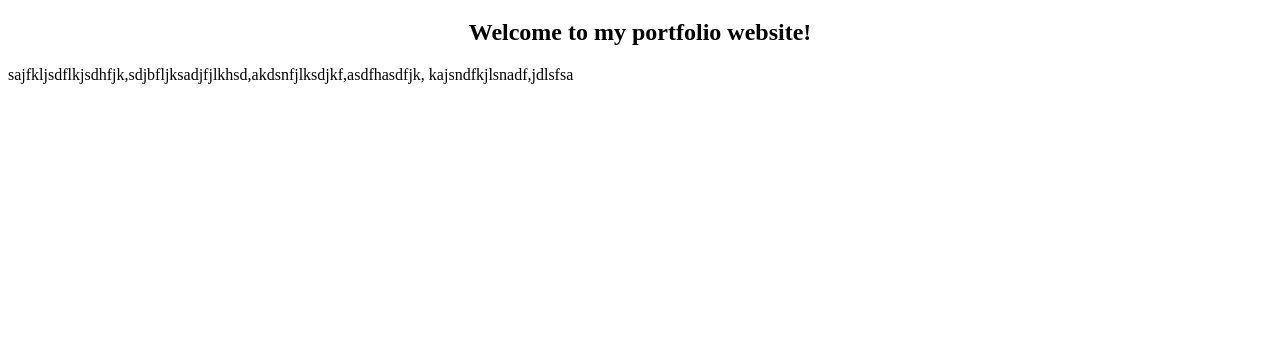
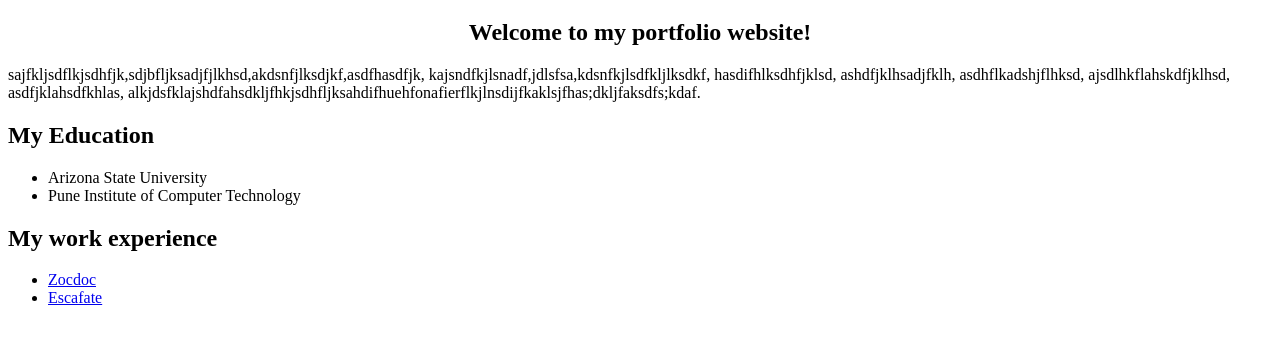
Before and after one commit to 1110tanmay/PortfolioWebsite, a plain HTML site: page index.html in a window 1280 px wide. Shown: the part 61-402 px from the top of the page. Drawn offline with Linux system fonts and the light colour scheme.

Commit message:
Updated the basic model of the website.

```diff
--- a/index.html
+++ b/index.html
@@ -3,6 +3,30 @@
     <head>
         <h1 align = 'center'>Hi! I'm Tanmay!</h1>
         <h2 align = 'center'> Welcome to my portfolio website!</h2>
-        <p> sajfkljsdflkjsdhfjk,sdjbfljksadjfjlkhsd,akdsnfjlksdjkf,asdfhasdfjk, kajsndfkjlsnadf,jdlsfsa</p>
+
     </head>
+    <body>
+        <p> sajfkljsdflkjsdhfjk,sdjbfljksadjfjlkhsd,akdsnfjlksdjkf,asdfhasdfjk, kajsndfkjlsnadf,jdlsfsa,kdsnfkjlsdfkljlksdkf, hasdifhlksdhfjklsd, ashdfjklhsadjfklh, asdhflkadshjflhksd, ajsdlhkflahskdfjklhsd, asdfjklahsdfkhlas, alkjdsfklajshdfahsdkljfhkjsdhfljksahdifhuehfonafierflkjlnsdijfkaklsjfhas;dkljfaksdfs;kdaf.
+        </p>
+        <div class="row">
+            <div class="column">
+              <h2>My Education</h2>
+              <p>
+                <ul>
+                    <li>Arizona State University</li>
+                    <li>Pune Institute of Computer Technology</li>
+              </ul>
+            </p>
+            </div>
+            <div class="column">
+              <h2>My work experience</h2>
+              <p>
+                <ul>
+                    <li><a href="https://www.zocdoc.com/">Zocdoc</a></li>
+                    <li><a href="https://escafate.com/">Escafate</a></li>
+              </ul>
+              </p>
+            </div>
+          </div>
+    </body>
 </html>
```
